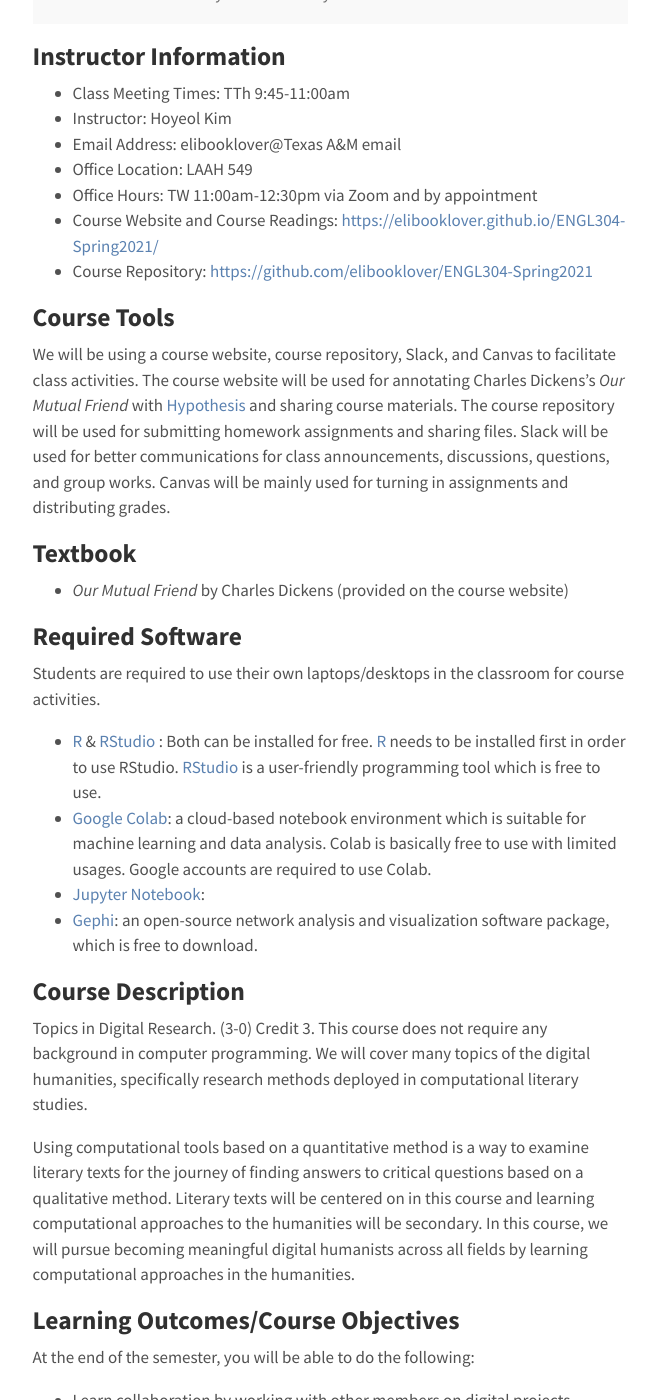
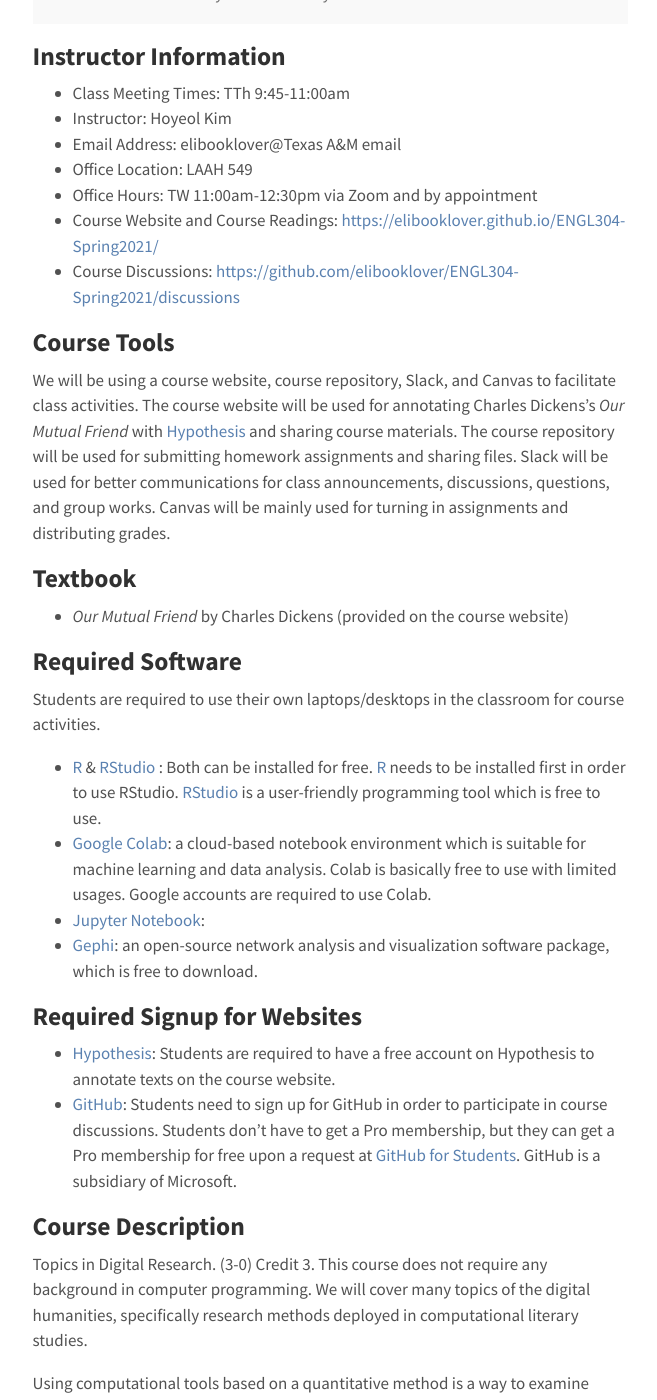
Before and after one commit to elibooklover/ENGL304-Spring2021, a Jekyll site: the page built from syllabus.md, in a window 1280 px wide and 1400 px high, scrolled down 274 px. Shown: the whole window, without its empty margins (310-967 px from the left). Built offline with Jekyll 4.4.1, drawn with Linux system fonts in a browser that asks for light colours; some of the changed text lies outside the part shown.

Commit message:
Syllabus Updated

```diff
--- a/syllabus.md
+++ b/syllabus.md
@@ -15,7 +15,7 @@ subtitle: v1.0 last updated on December 7, 2020.
 * Office Location: LAAH 549
 * Office Hours: TW 11:00am-12:30pm via Zoom and by appointment
 * Course Website and Course Readings: [https://elibooklover.github.io/ENGL304-Spring2021/](https://elibooklover.github.io/ENGL304-Spring2021/)
-* Course Repository: [https://github.com/elibooklover/ENGL304-Spring2021](https://github.com/elibooklover/ENGL304-Spring2021)
+* Course Discussions: [https://github.com/elibooklover/ENGL304-Spring2021/discussions](https://github.com/elibooklover/ENGL304-Spring2021/discussions)
 
 ## Course Tools
 We will be using a course website, course repository, Slack, and Canvas to facilitate class activities. The course website will be used for annotating Charles Dickens's <i>Our Mutual Friend</i> with [Hypothesis](https://web.hypothes.is/) and sharing course materials. The course repository will be used for submitting homework assignments and sharing files. Slack will be used for better communications for class announcements, discussions, questions, and group works. Canvas will be mainly used for turning in assignments and distributing grades.
@@ -29,6 +29,10 @@ Students are required to use their own laptops/desktops in the classroom for cou
 *	[Google Colab](https://colab.research.google.com/notebooks/intro.ipynb): a cloud-based notebook environment which is suitable for machine learning and data analysis. Colab is basically free to use with limited usages. Google accounts are required to use Colab.
 * [Jupyter Notebook](https://jupyter.org/):
 * [Gephi](https://gephi.org/users/download/): an open-source network analysis and visualization software package, which is free to download.
+
+## Required Signup for Websites
+* [Hypothesis](https://web.hypothes.is/): Students are required to have a free account on Hypothesis to annotate texts on the course website.
+* [GitHub](https://github.com): Students need to sign up for GitHub in order to participate in course discussions. Students don't have to get a Pro membership, but they can get a Pro membership for free upon a request at [GitHub for Students](https://education.github.com/students). GitHub is a subsidiary of Microsoft.
 
 ## Course Description
 Topics in Digital Research. (3-0) Credit 3. This course does not require any background in computer programming. We will cover many topics of the digital humanities, specifically research methods deployed in computational literary studies. <br>
@@ -125,7 +129,7 @@ The course schedule is subject to changes. <br>
     *	GH: Introduction to GitHub
     *	GH: Visualization with R: ggplot2
   * Thu (2/11)
-    *	CW: Our Mutual Friend (bk.1 ch.13-15)
+    *	CW: <i>Our Mutual Friend</i> (bk.1 ch.13-15)
     *	GH: Word frequency with R
 <br>
 <br>
@@ -133,14 +137,14 @@ The course schedule is subject to changes. <br>
 * <b>Week 5: OCR & Digitization</b>
 
   * Tue (2/16)
-    * CW: Our Mutual Friend (bk.1 ch.16-17; bk.2 ch.1-4)
+    * CW: <i>Our Mutual Friend</i> (bk.1 ch.16-17; bk.2 ch.1-4)
     * CW: ["Introduction to OCR"](https://guides.library.illinois.edu/OCR/intro) by Illinois Library
     *	CW: ["A gentle introduction to OCR"](https://towardsdatascience.com/a-gentle-introduction-to-ocr-ee1469a201aa) by Gidi Shperber
     *	CW: OCR apps / programs
     *	Digital Archives: HathiTrust / Project Gutenberg
   * Thu (2/18)
     * Guest Speaker: Quinn Dombrowski (Stanford University)
-    *	CW: Our Mutual Friend (bk.2 ch.5-7)
+    *	CW: <i>Our Mutual Friend</i> (bk.2 ch.5-7)
     *	GH: Introduction of digit recognizer
     *	Lab
 <br>
@@ -149,7 +153,7 @@ The course schedule is subject to changes. <br>
 * <b>Week 6: Network Analysis</b>
 
   * Tue (2/23)
-    *	CW: Our Mutual Friend (bk.2 ch.8-12)
+    *	CW: <i>Our Mutual Friend</i> (bk.2 ch.8-12)
     *	CW: Network analysis projects
     *	GH: Introduction to Stylometry
   * Thu (2/25)
@@ -161,7 +165,7 @@ The course schedule is subject to changes. <br>
 
   * Tue (3/2) - <b>Texas Independance Day (NO CLASS)</b>
   * Thu (3/4)
-    *	CW: Our Mutual Friend (bk.3 ch.3-10)
+    *	CW: <i>Our Mutual Friend</i> (bk.3 ch.3-10)
     *	Humanities dataset projects
     *	Kaggle
     *	Google Dataset Search
@@ -171,7 +175,7 @@ The course schedule is subject to changes. <br>
 * <b>Week 8: Topic Modeling</b>
 
   * Tue (3/9)
-    * CW: Our Mutual Friend (bk.2 ch.13-16; bk.3 ch.1-2)
+    * CW: <i>Our Mutual Friend</i> (bk.2 ch.13-16; bk.3 ch.1-2)
     *	Introduction of topic modeling
     *	Playing with tools
   * Thu (3/11)
@@ -182,10 +186,10 @@ The course schedule is subject to changes. <br>
 * <b>Week 9: Visualization with Python</b>
 
   * Tue (3/16)
-    *	CW: Our Mutual Friend (bk.3 ch.11-15)
+    *	CW: <i>Our Mutual Friend</i> (bk.3 ch.11-15)
     *	GH: NLTK
   * Thu (3/18)
-    *	CW: Our Mutual Friend (bk.3 ch.16-17)
+    *	CW: <i>Our Mutual Friend</i> (bk.3 ch.16-17)
     *	GH: Matplot / Seaborn
 <br>
 <br>
@@ -193,11 +197,11 @@ The course schedule is subject to changes. <br>
 * <b>Week 10: Web Scrapping & Visualization</b>
 
   * Tue (3/23)
-    *	CW: Our Mutual Friend (bk.4 ch.1-5)
+    *	CW: <i>Our Mutual Friend</i> (bk.4 ch.1-5)
     *	GH: Web scrapping
     *	GH: Scrapping Tweets
   * Thu (3/25)
-    *	CW: Our Mutual Friend (bk.4 ch.6-8)
+    *	CW: <i>Our Mutual Friend</i> (bk.4 ch.6-8)
     *	GH: Word frequency and word cloud
 <br>
 <br>
@@ -205,12 +209,12 @@ The course schedule is subject to changes. <br>
 * <b>Week 11: Word Embedding</b>
 
   * Tue (3/30)
-    *	CW: Our Mutual Friend (bk.4 ch.9-13)
+    *	CW: <i>Our Mutual Friend</i> (bk.4 ch.9-13)
     *	What is embedding?
     *	GH: Word2Vec
     *	GH: GloVe
   * Thu (4/1)
-    *	CW: Our Mutual Friend (bk.4 ch.14-17)
+    *	CW: <i>Our Mutual Friend</i> (bk.4 ch.14-17)
     *	GH: Word similarity
     *	GH: FastText
     *	GH: ELMo
```
